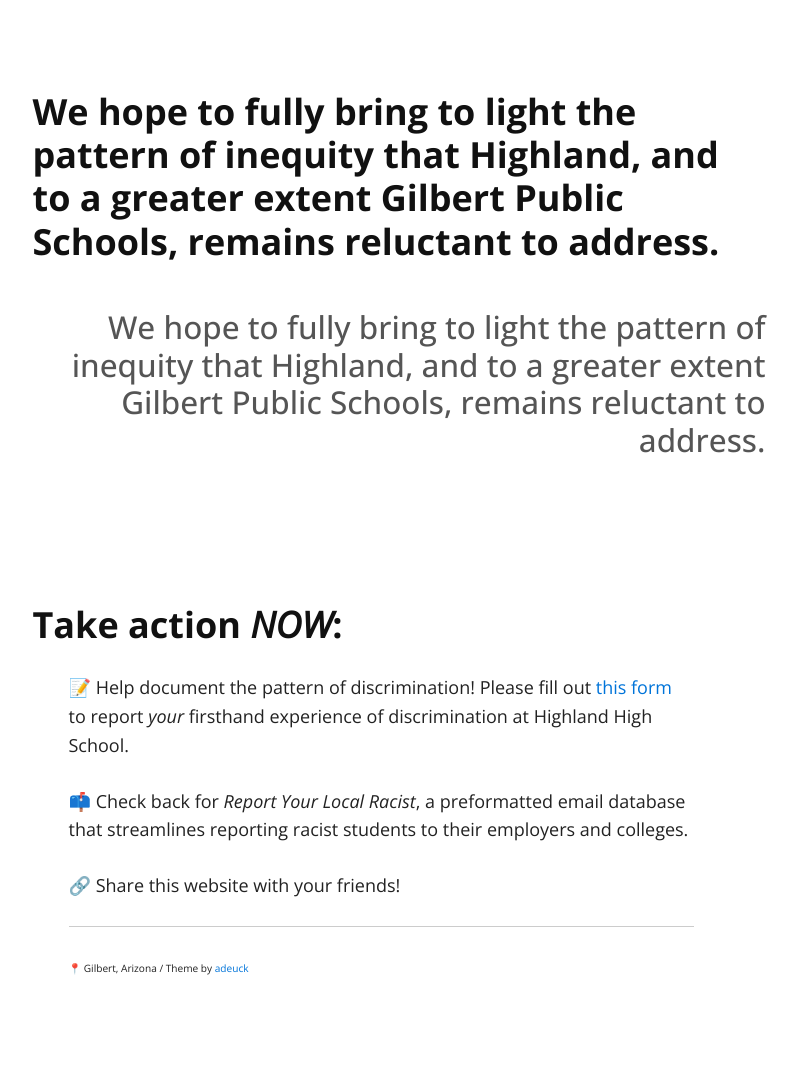
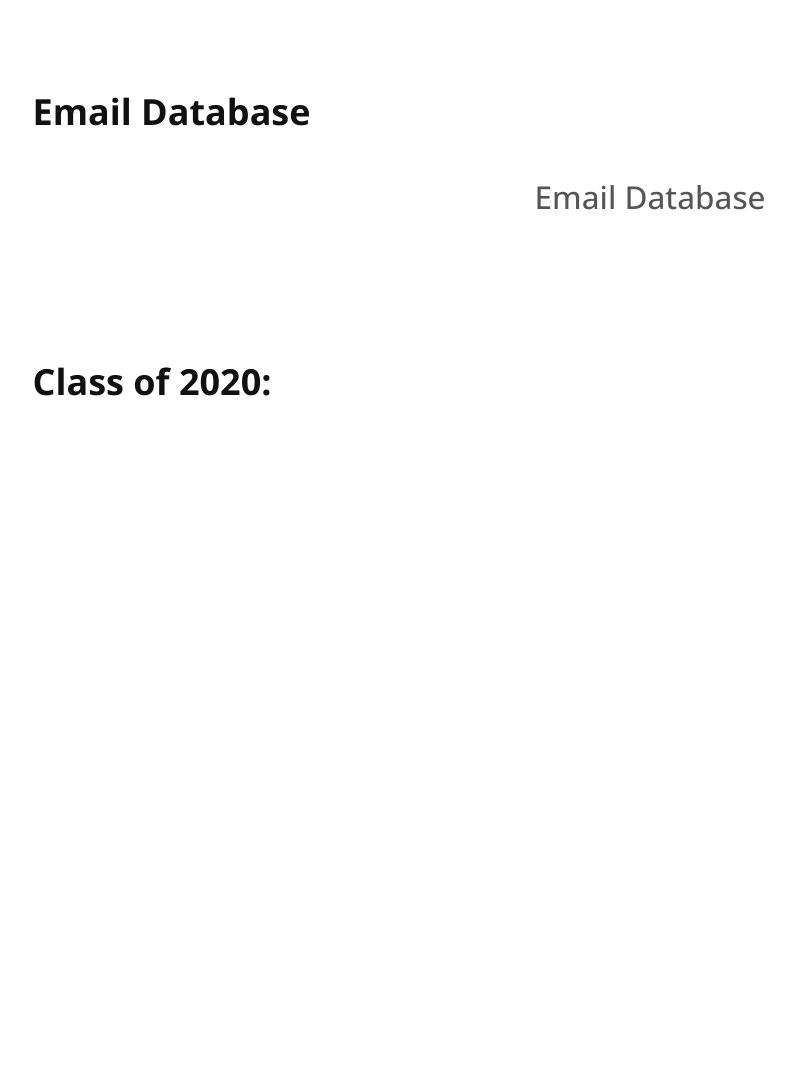
Before and after one commit to reporthawks/reportyourlocal, a Jekyll site: the page built from index.md, in a window 1280 px wide. Shown: the whole page, without its empty margins (259-1057 px from the left). Built offline with Jekyll 4.4.1, drawn with Linux system fonts in a browser that asks for light colours; our own code applies the rules of GitHub Pages for plain Markdown files; after the commit the page ends 900 px from its top, so only the background shows below that.

Commit message:
Update index.md

```diff
--- a/index.md
+++ b/index.md
@@ -1,19 +1,6 @@
 ---
 layout: page
 ---
-## We hope to fully bring to light the pattern of inequity that Highland, and to a greater extent Gilbert Public Schools, remains reluctant to address.
+## Email Database
 
-### Take action *NOW*:
-
-  📝 Help document the pattern of discrimination! Please fill out [this form](https://form.jotform.com/202017830237042) to report *your* firsthand experience of discrimination at Highland High School.
-
-  📫 Check back for *Report Your Local Racist*, a preformatted email database that streamlines reporting racist students to their employers and colleges.
-
-  🔗 Share this website with your friends!
-
-
-
-
----
-
- <sup><sub>📍 Gilbert, Arizona / Theme by [adeuck](https://github.com/adueck/good-clean-read)</sub></sup>
+### Class of 2020:
```
